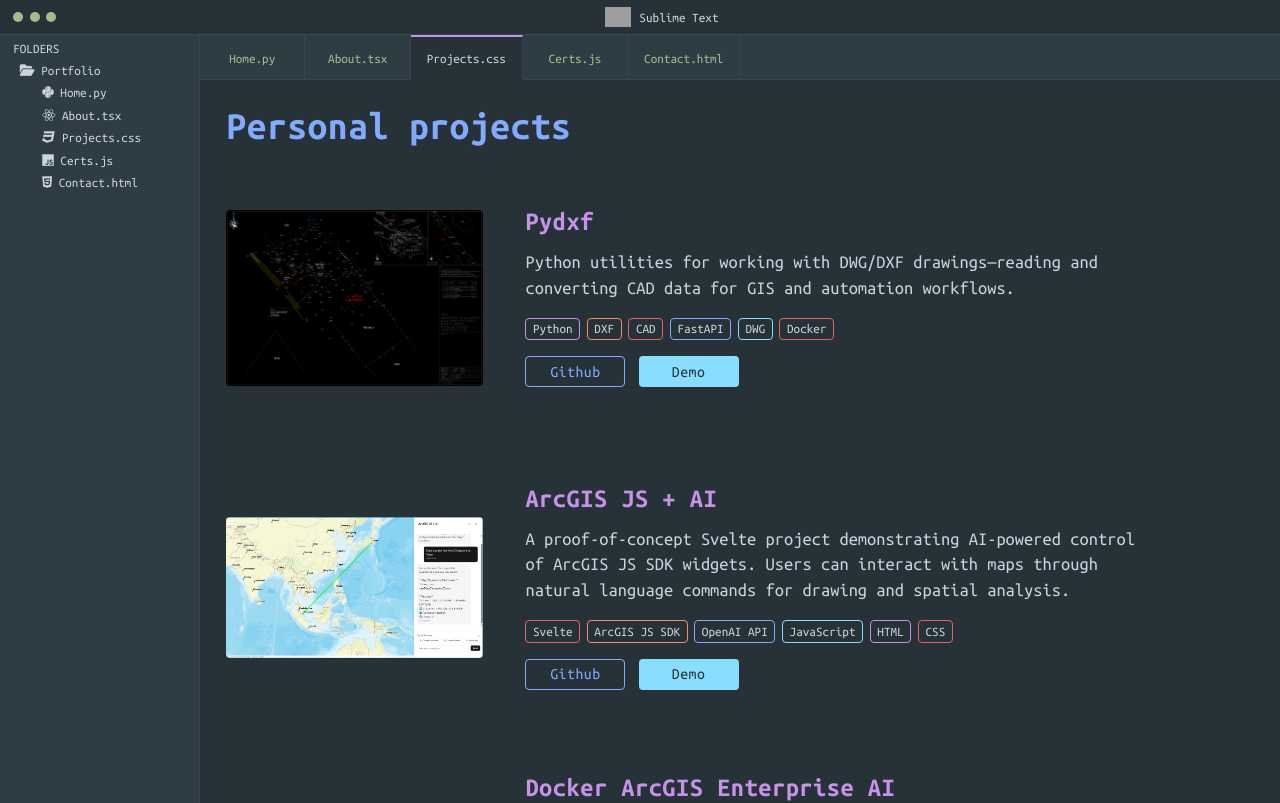
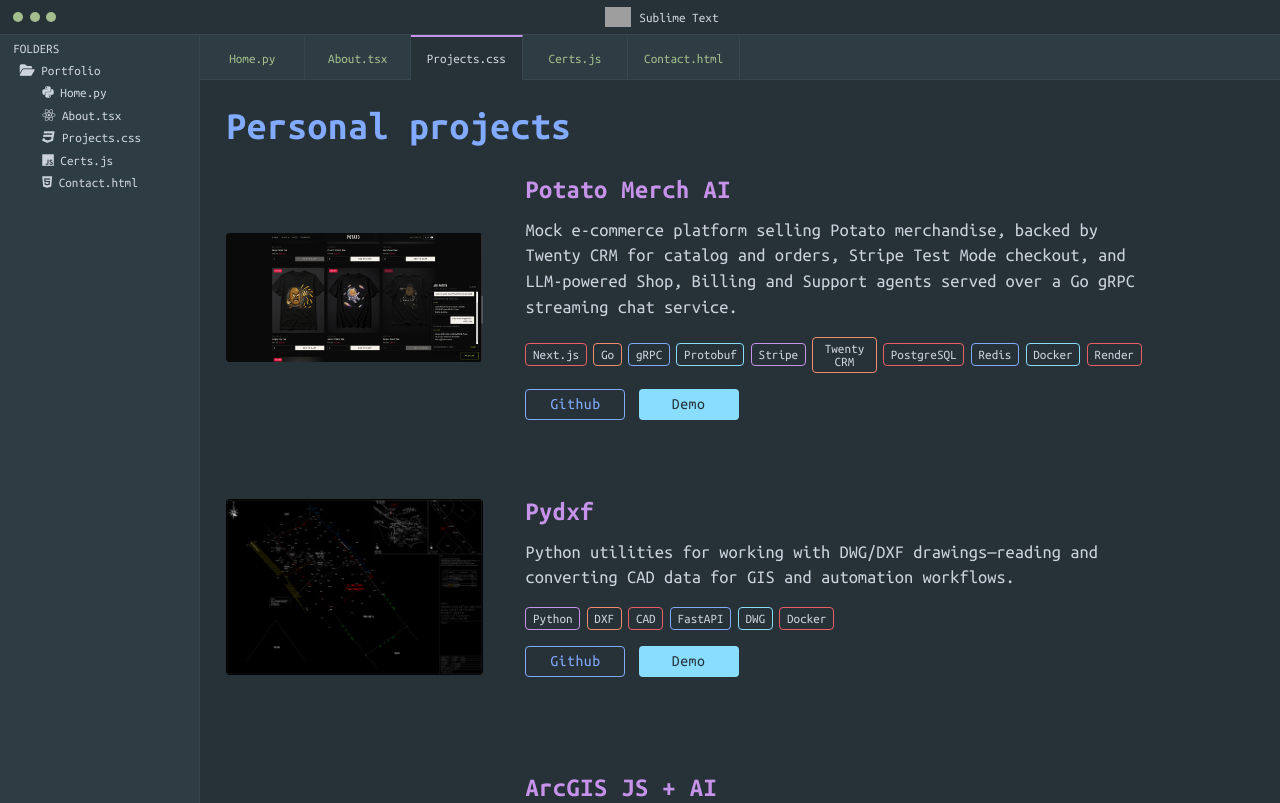
Before and after one commit to Suizer98/portfolio, a React (Create React App) app: page /projects in a window 1280 px wide. Shown: the top 803 px of the page. Built offline with nearby package versions, Linux system fonts and the light colour scheme; grey boxes are pictures that could not be loaded.

Commit message:
Added new project

```diff
--- a/src/components/projects/Data.js
+++ b/src/components/projects/Data.js
@@ -6,11 +6,64 @@ import dockerarcgis from './img/dockerarcgis15.png'
 import leaflet from './img/leaflet.PNG'
 import loveesri from './img/loveesri.PNG'
 import nextjsazure from './img/nextjsazure.PNG'
+import potato from './img/potato.png'
 import pythonanywhere from './img/pythonanywhere.PNG'
 
 // import weddinginv from './img/weddinginv.PNG'
 
 export const projectsData = [
+  {
+    type: 'web',
+    img: potato,
+    alt: 'Image of Potato Merch AI project',
+    title: 'Potato Merch AI',
+    description:
+      'Mock e-commerce platform selling Potato merchandise, backed by Twenty CRM for catalog and orders, Stripe Test Mode checkout, and LLM-powered Shop, Billing and Support agents served over a Go gRPC streaming chat service.',
+    git: 'https://github.com/Suizer98/potato-merch-ai',
+    demo: 'https://potato-merch-ai.onrender.com',
+    tech: [
+      {
+        color: 'blue',
+        tech: 'Next.js'
+      },
+      {
+        color: 'green',
+        tech: 'Go'
+      },
+      {
+        color: 'purple',
+        tech: 'gRPC'
+      },
+      {
+        color: 'yellow',
+        tech: 'Protobuf'
+      },
+      {
+        color: 'red',
+        tech: 'Stripe'
+      },
+      {
+        color: 'green',
+        tech: 'Twenty CRM'
+      },
+      {
+        color: 'blue',
+        tech: 'PostgreSQL'
+      },
+      {
+        color: 'purple',
+        tech: 'Redis'
+      },
+      {
+        color: 'yellow',
+        tech: 'Docker'
+      },
+      {
+        color: 'blue',
+        tech: 'Render'
+      }
+    ]
+  },
   {
     type: 'data',
     img: pydxf,
@@ -80,42 +133,6 @@ export const projectsData = [
       {
         color: 'blue',
         tech: 'CSS'
-      }
-    ]
-  },
-  {
-    type: 'system',
-    img: dockerarcgis,
-    alt: 'Image of Docker ArcGIS Enterprise AI project',
-    title: 'Docker ArcGIS Enterprise AI',
-    description:
-      'Extends docker-arcgis-enterprise with AI capabilities, enabling natural language queries to ArcGIS services through LangChain and MCP powered by FastAPI.',
-    git: 'https://github.com/Suizer98/docker-arcgis-enterprise-ai',
-    demo: 'https://github.com/Suizer98/docker-arcgis-enterprise-ai',
-    tech: [
-      {
-        color: 'blue',
-        tech: 'Docker'
-      },
-      {
-        color: 'green',
-        tech: 'ArcGIS Enterprise'
-      },
-      {
-        color: 'purple',
-        tech: 'FastAPI'
-      },
-      {
-        color: 'yellow',
-        tech: 'LangChain'
-      },
-      {
-        color: 'red',
-        tech: 'Python'
-      },
-      {
-        color: 'blue',
-        tech: 'OpenAI API'
       }
     ]
   },
@@ -459,5 +476,41 @@ export const projectsData = [
         tech: 'Python'
       }
     ]
+  },
+  {
+    type: 'system',
+    img: dockerarcgis,
+    alt: 'Image of Docker ArcGIS Enterprise AI project',
+    title: 'Docker ArcGIS Enterprise AI',
+    description:
+      'Extends docker-arcgis-enterprise with AI capabilities, enabling natural language queries to ArcGIS services through LangChain and MCP powered by FastAPI.',
+    git: 'https://github.com/Suizer98/docker-arcgis-enterprise-ai',
+    demo: 'https://github.com/Suizer98/docker-arcgis-enterprise-ai',
+    tech: [
+      {
+        color: 'blue',
+        tech: 'Docker'
+      },
+      {
+        color: 'green',
+        tech: 'ArcGIS Enterprise'
+      },
+      {
+        color: 'purple',
+        tech: 'FastAPI'
+      },
+      {
+        color: 'yellow',
+        tech: 'LangChain'
+      },
+      {
+        color: 'red',
+        tech: 'Python'
+      },
+      {
+        color: 'blue',
+        tech: 'OpenAI API'
+      }
+    ]
   }
 ]
```
Also changed, not shown: src/components/projects/img/potato.png (added).
